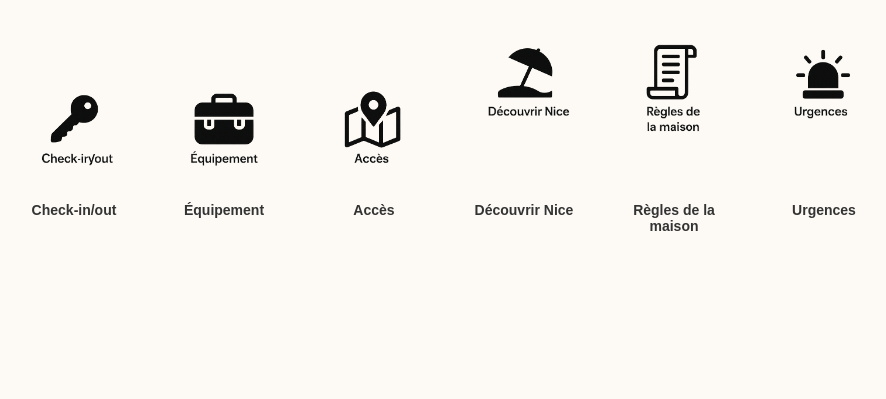
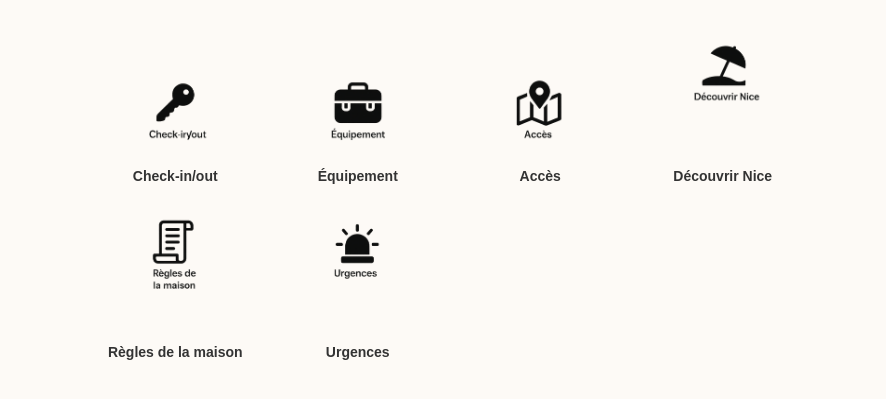
Before and after one commit to Tommynissa/ttetnn, a plain HTML site: page fr/accueil.html in a window 1280 px wide. Shown: the part 99-498 px from the top of the page, without its empty margins (191-1077 px from the left). Drawn offline with Linux system fonts and the light colour scheme.

Commit message:
Add files via upload

```diff
--- a/fr/accueil.html
+++ b/fr/accueil.html
@@ -17,26 +17,31 @@
       margin-bottom: 40px;
     }
     .icon-grid {
-      display: flex;
-      flex-wrap: wrap;
-      justify-content: center;
+      display: grid;
+      grid-template-columns: repeat(auto-fit, minmax(140px, 1fr));
       gap: 30px;
+      max-width: 700px;
+      margin: 0 auto;
     }
     .icon-card {
-      width: 120px;
-      text-align: center;
       text-decoration: none;
       color: #333;
+      display: flex;
+      flex-direction: column;
+      align-items: center;
+      transition: transform 0.2s;
     }
     .icon-card img {
-      width: 100px;
+      width: 80px;
       height: auto;
     }
     .icon-card span {
-      display: block;
       margin-top: 10px;
       font-weight: bold;
       font-size: 14px;
+    }
+    .icon-card:hover {
+      transform: scale(1.05);
     }
   </style>
 </head>
```
